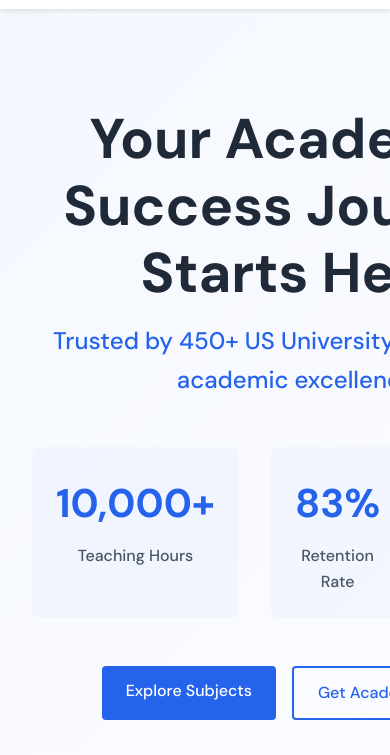
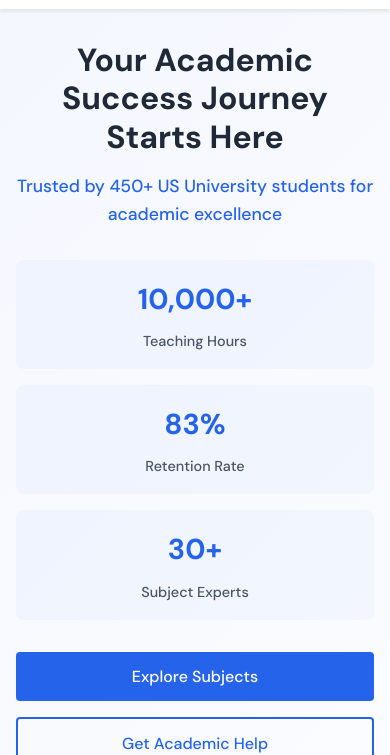
Before and after one commit to ash-lx/hw-saver, a website: page index.html in a window 390 px wide. Shown: the part 92-847 px from the top of the page. Drawn offline with Linux system fonts and the light colour scheme.

Commit message:
Update styles.css

```diff
--- a/styles.css
+++ b/styles.css
@@ -110,7 +110,7 @@ body {
   background-color: var(--color-white);
   position: relative;
   overflow: hidden;
-  padding: 4rem 0;
+  padding: 4rem 2rem;
 }
 
 .hero::after {
@@ -134,34 +134,34 @@ body {
   text-align: center;
   max-width: 1000px;
   margin: 0 auto;
-  padding: 2rem;
+  width: 100%;
 }
 
 .hero h1 {
-  font-size: 3.5rem;
+  font-size: clamp(2rem, 5vw, 3.5rem);
   font-weight: 700;
-  margin-bottom: 1rem;
+  margin-bottom: clamp(1rem, 2vw, 1.5rem);
   color: #1f2937;
   line-height: 1.2;
 }
 
 .hero-tagline {
-  font-size: 1.5rem;
+  font-size: clamp(1.1rem, 3vw, 1.5rem);
   color: var(--color-primary);
-  margin-bottom: 3rem;
+  margin-bottom: clamp(2rem, 4vw, 3rem);
   font-weight: 500;
 }
 
 .achievement-grid {
   display: grid;
-  grid-template-columns: repeat(3, 1fr);
-  gap: 2rem;
-  margin: 3rem 0;
+  grid-template-columns: repeat(auto-fit, minmax(250px, 1fr));
+  gap: clamp(1rem, 2vw, 2rem);
+  margin: clamp(2rem, 4vw, 3rem) 0;
 }
 
 .achievement-card {
   background: rgba(37, 99, 235, 0.03);
-  padding: 1.5rem;
+  padding: clamp(1rem, 2vw, 1.5rem);
   border-radius: 8px;
   transition: transform 0.3s ease;
 }
@@ -172,7 +172,7 @@ body {
 
 .achievement-number {
   display: block;
-  font-size: 2.5rem;
+  font-size: clamp(1.8rem, 4vw, 2.5rem);
   font-weight: 700;
   color: var(--color-primary);
   margin-bottom: 0.5rem;
@@ -182,6 +182,20 @@ body {
   display: block;
   color: #4b5563;
   font-weight: 500;
+  font-size: clamp(0.9rem, 2vw, 1rem);
+}
+
+.hero-buttons {
+  display: flex;
+  gap: clamp(0.5rem, 2vw, 1rem);
+  justify-content: center;
+  margin-top: clamp(1.5rem, 3vw, 2rem);
+  flex-wrap: wrap;
+}
+
+.btn {
+  padding: clamp(0.6rem, 1.5vw, 0.75rem) clamp(1rem, 2vw, 1.5rem);
+  font-size: clamp(0.9rem, 1.5vw, 1rem);
 }
 
 /* ---------------------------------------------------------------------- */
@@ -506,6 +520,46 @@ body {
     font-size: 2rem;
   }
 }
+@media (max-width: 768px) {
+  .hero {
+    min-height: auto;
+    padding: 3rem 1rem;
+  }
+
+  .achievement-grid {
+    grid-template-columns: 1fr;
+    gap: 1rem;
+  }
+
+  .hero-buttons {
+    flex-direction: column;
+    width: 100%;
+  }
+
+  .btn {
+    width: 100%;
+    text-align: center;
+  }
+}
+
+@media (max-width: 480px) {
+  .hero {
+    padding: 2rem 1rem;
+  }
+
+  .achievement-card {
+    padding: 1rem;
+  }
+}
+@media (min-width: 769px) and (max-width: 1024px) {
+  .hero {
+    min-height: 80vh;
+  }
+
+  .achievement-grid {
+    grid-template-columns: repeat(2, 1fr);
+  }
+}
 /* ---------------------------------------------------------------------- */
 /* Contact Section */
 .contact-section {
```
